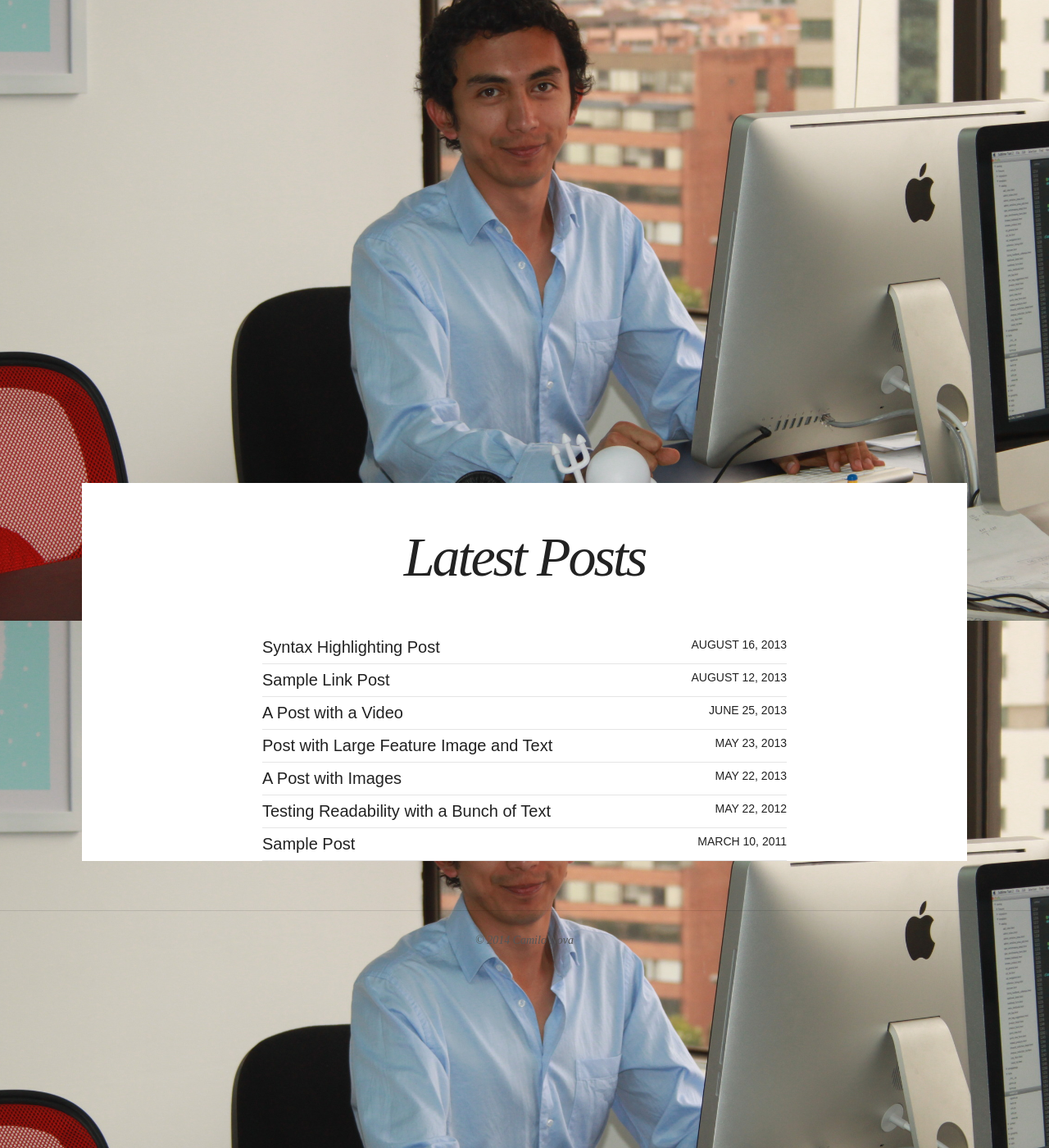
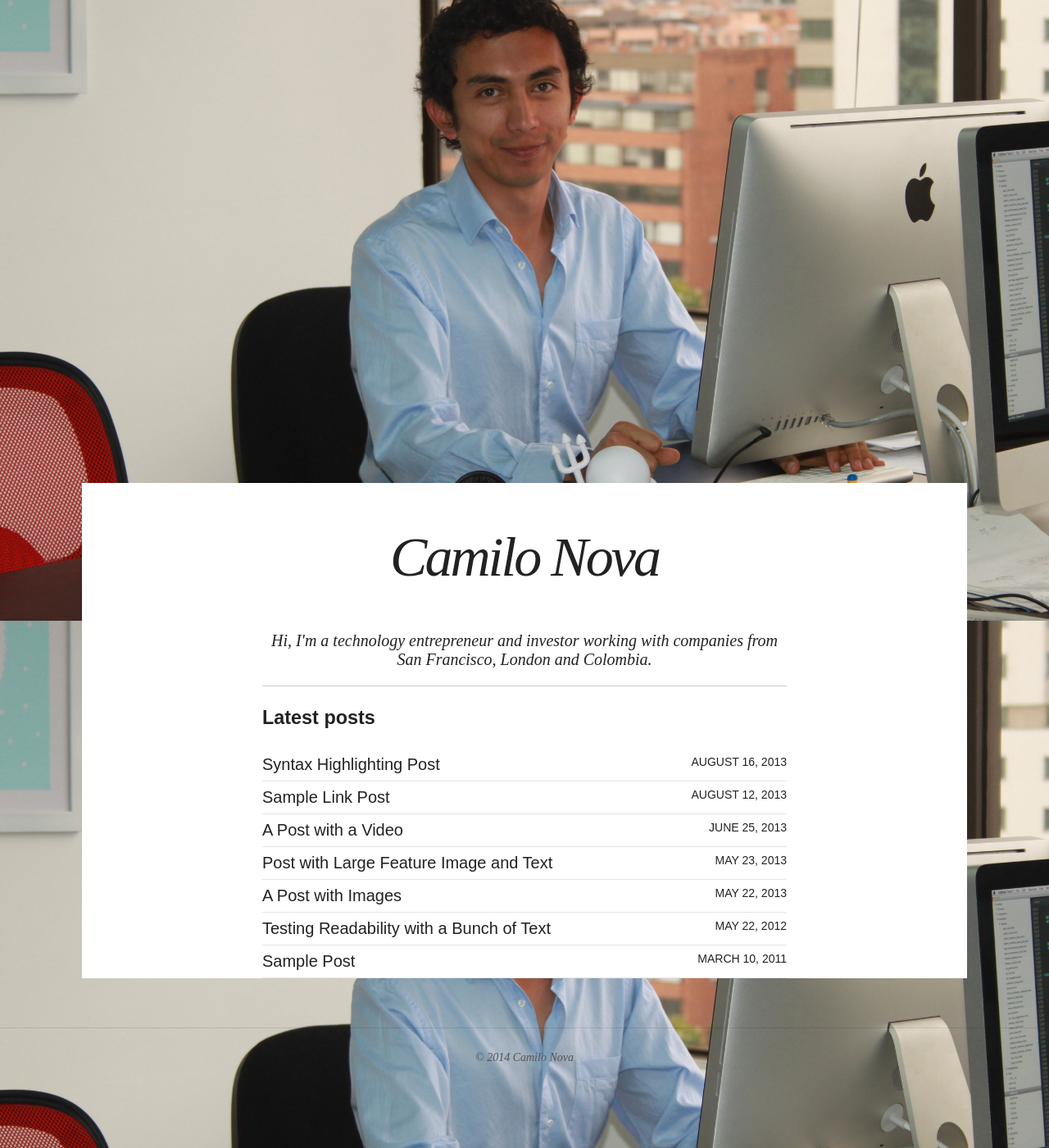
Before and after one commit to camilonova/camilonova.github.io, a Jekyll site: the page built from index.html, in a window 1280 px wide and 1400 px high, scrolled down 143 px. Shown: the whole window at 82% size. Built offline with Jekyll 4.4.1, drawn with Linux system fonts in a browser that asks for light colours; nearby versions of some CDN libraries.

Commit message:
Enabled disqus comments

```diff
--- a/_config.yml
+++ b/_config.yml
@@ -1,7 +1,7 @@
 title:            Camilo Nova
 description:      Personal website of Camilo Nova
 logo:             site-logo.png
-disqus_shortname:
+disqus_shortname: camilonova
 search:           true
 url:              http://camilonova.com
 
--- a/_includes/disqus_comments.html
+++ b/_includes/disqus_comments.html
@@ -18,4 +15,3 @@
     }());
 </script>
 <noscript>Please enable JavaScript to view the <a href="http://disqus.com/?ref_noscript">comments powered by Disqus.</a></noscript>
-<a href="http://disqus.com" class="dsq-brlink">comments powered by <span class="logo-disqus">Disqus</span></a>
--- a/_includes/footer.html
+++ b/_includes/footer.html
@@ -1,4 +1,4 @@
-<span>&copy; {{ site.time | date: '%Y' }} {{ site.owner.name }}</span>
+<span>&copy; {{ site.time | date: '%Y' }} <a href="http://camilonova.com">{{ site.owner.name }}</a></span>
 <div class="social-icons">
 	{% if site.owner.github %}<a href="http://github.com/{{ site.owner.github }}" title="{{ site.owner.name}} on Github" target="_blank"><i class="icon-github icon-2x"></i></a>{% endif %}
 	{% if site.owner.linkedin %}<a href="http://linkedin.com/in/{{ site.owner.linkedin }}" title="{{ site.owner.name}} on LinkedIn" target="_blank"><i class="icon-linkedin icon-2x"></i></a>{% endif %}
--- a/index.html
+++ b/index.html
@@ -1,8 +1,8 @@
 ---
 layout: page
-title: Latest Posts
-description: "A simple and clean responsive Jekyll theme for words and photos."
-tags: [Jekyll, theme, themes, responsive, blog, minimalism]
+title: Camilo Nova
+description: "Camilo Nova is a technology entrepreneur and investor"
+tags: [camilo, nova, django, axiacore, entrepreneur, lineru, socialairways]
 ---
 
 <style type="text/css">
@@ -22,6 +22,12 @@
 }
 </style>
 
+<h2 class="text-center site-description animated fadeIn">Hi, I'm a technology entrepreneur and investor working with companies from San Francisco, London and Colombia.</h2>
+
+<hr>
+
+<h3>Latest posts</h3>
+
 <ul class="post-list">
 {% for post in site.posts limit:10 %}
   <li><article><a href="{{ site.url }}{{ post.url }}">{{ post.title }} <span class="entry-date"><time datetime="{{ post.date | date_to_xmlschema }}">{{ post.date | date: "%B %d, %Y" }}</time></span></a></article></li>
```
Also changed, not shown: other parts of _includes/disqus_comments.html (+1 -4 lines).
